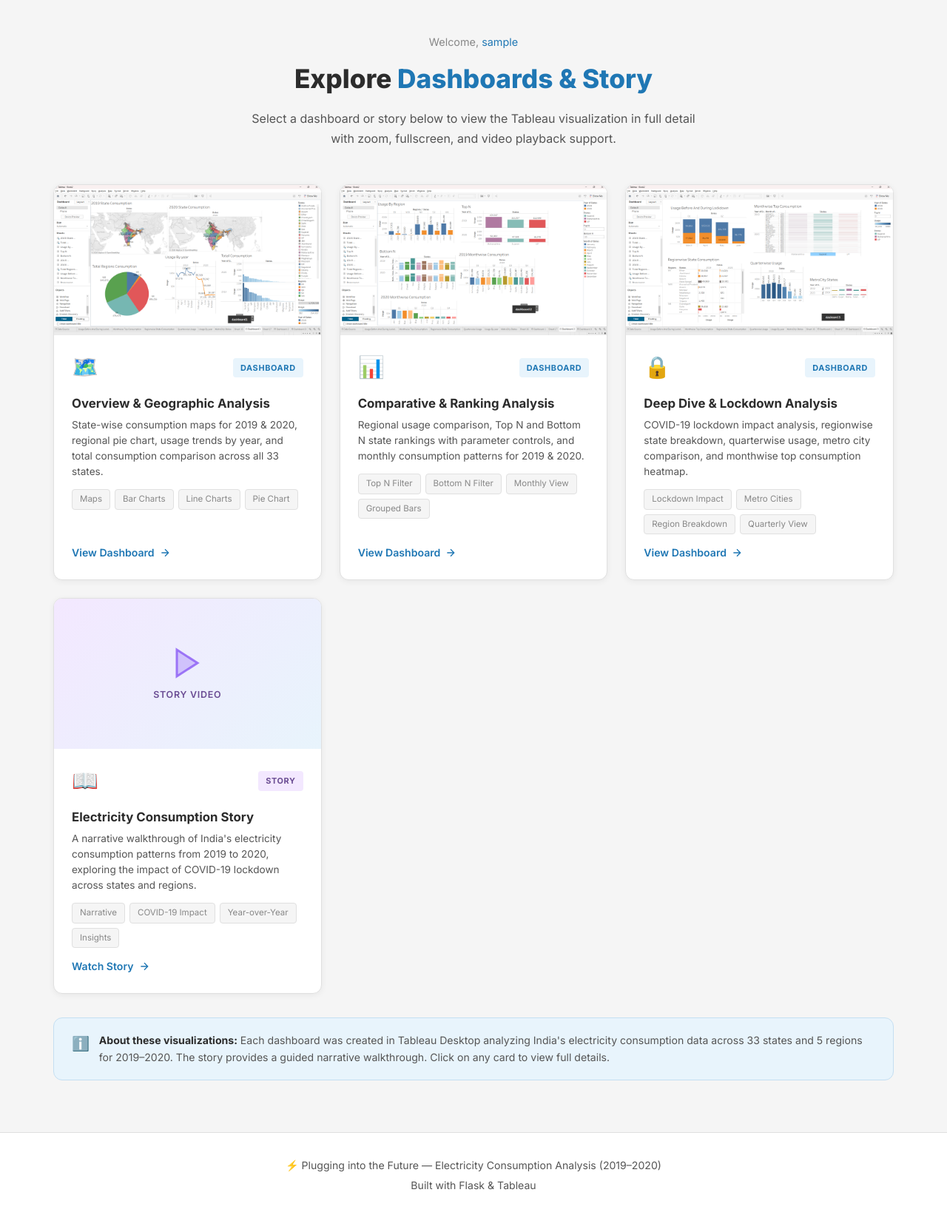
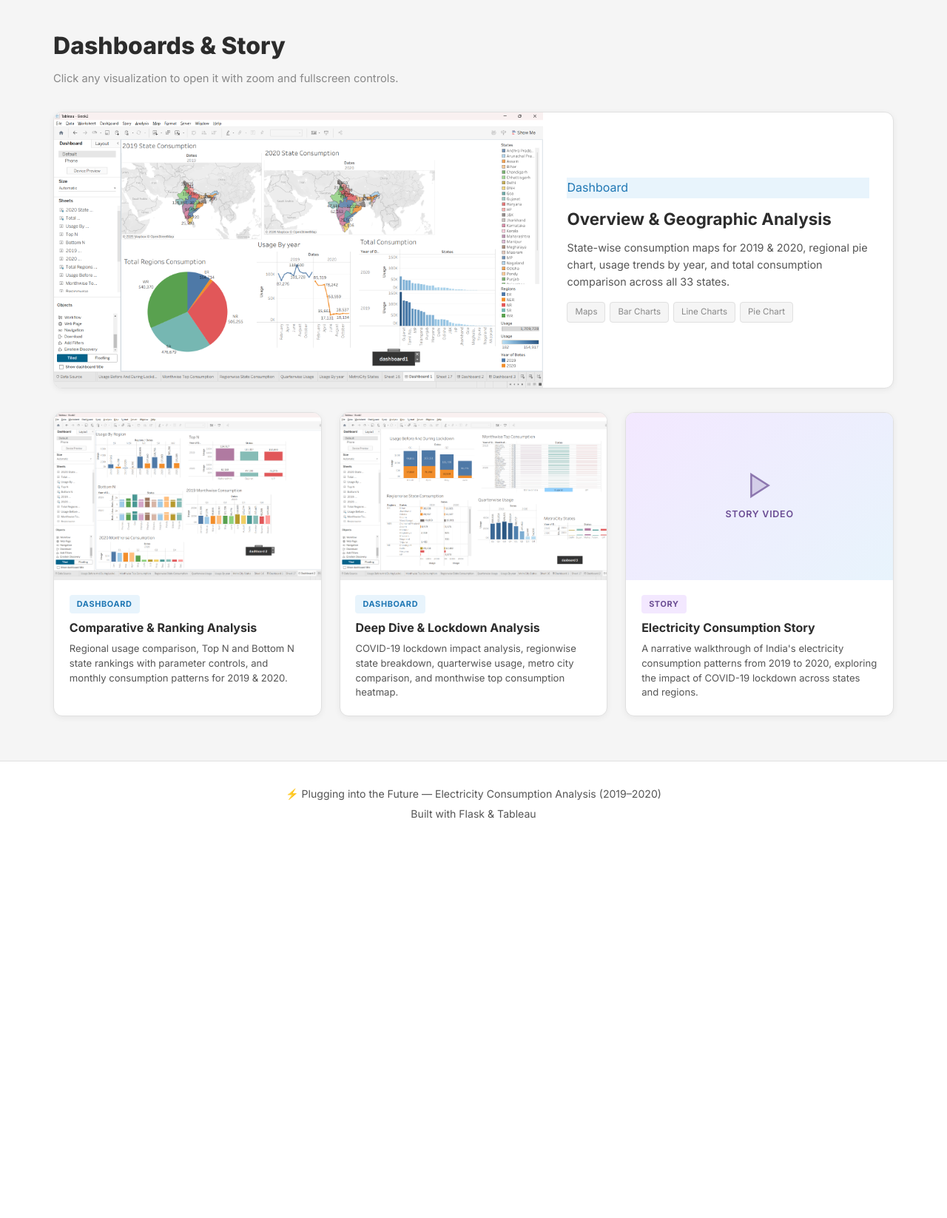
Before and after one commit to rookiecoder910/Plugging-into-the-Future-An-Exploration-of-Electricity-Consumption-Patterns, a Flask app: page /dashboards in a window 1280 px wide. Shown: the part 65-1711 px from the top of the page at 74% size. After the commit the page ends 1171 px from the top, so only its background shows below. Run offline with Flask 3, Linux system fonts and the light colour scheme; the visitor is signed in with stand-in values (Sample User, id 1).

Commit message:
feat: Add a new UI for displaying dashboards and stories, featuring a gallery layout and comprehensive styling.

```diff
--- a/webintegration/Dashboard and Story embed with UI With Flask/static/styles.css
+++ b/webintegration/Dashboard and Story embed with UI With Flask/static/styles.css
@@ -206,51 +206,48 @@ img { max-width: 100%; height: auto; display: block; }
 .demo-label { font-size: 0.72rem; font-weight: 700; text-transform: uppercase; letter-spacing: 0.08em; color: var(--accent-blue); display: block; margin-bottom: 0.2rem; }
 .demo-creds p { color: var(--text-secondary); font-size: 0.82rem; margin: 0; }
 
-/* ==================== Viz Grid (Dashboards Page) ==================== */
-.viz-grid { display: grid; grid-template-columns: repeat(auto-fill, minmax(360px, 1fr)); gap: 1.5rem; margin-bottom: 2rem; }
-.viz-card {
-    display: flex; flex-direction: column; background: #fff; border: 1px solid var(--border-color);
-    border-radius: var(--radius); transition: var(--transition);
-    color: var(--text-primary); position: relative; overflow: hidden;
-    box-shadow: var(--shadow-card);
+/* ==================== Gallery Page ==================== */
+.gallery-page { padding: 100px 0 60px; min-height: 100vh; }
+.gallery-header { margin-bottom: 2rem; }
+.gallery-header h1 { font-size: 2rem; font-weight: 800; color: var(--text-primary); margin-bottom: 0.3rem; }
+.gallery-header p { font-size: 0.92rem; color: var(--text-muted); }
+
+/* Featured Card (first dashboard, shown large) */
+.featured-card {
+    display: grid; grid-template-columns: 1.4fr 1fr; gap: 0;
+    background: #fff; border: 1px solid var(--border-color); border-radius: var(--radius);
+    overflow: hidden; box-shadow: var(--shadow-card); transition: var(--transition);
+    color: var(--text-primary); margin-bottom: 2rem;
 }
-.viz-card:hover { box-shadow: var(--shadow-lg); transform: translateY(-4px); color: var(--text-primary); border-color: var(--accent-blue); }
+.featured-card:hover { box-shadow: var(--shadow-lg); color: var(--text-primary); }
+.featured-img { overflow: hidden; background: var(--bg-secondary); }
+.featured-img img { width: 100%; height: 100%; object-fit: cover; object-position: top left; transition: transform 0.4s ease; }
+.featured-card:hover .featured-img img { transform: scale(1.02); }
+.featured-body { padding: 2rem; display: flex; flex-direction: column; justify-content: center; }
+.featured-body h2 { font-size: 1.4rem; font-weight: 700; margin: 0.6rem 0 0.5rem; color: var(--text-primary); }
+.featured-body p { font-size: 0.9rem; color: var(--text-secondary); line-height: 1.6; margin-bottom: 1rem; }
 
-/* Thumbnail */
-.viz-card-thumb { position: relative; overflow: hidden; aspect-ratio: 16/9; background: var(--bg-secondary); }
-.viz-card-thumb img { width: 100%; height: 100%; object-fit: cover; object-position: top left; transition: transform 0.4s ease; }
-.viz-card:hover .viz-card-thumb img { transform: scale(1.03); }
-.thumb-overlay {
-    position: absolute; inset: 0; background: rgba(0,0,0,0.35);
-    display: flex; align-items: center; justify-content: center;
-    opacity: 0; transition: var(--transition);
+/* Gallery Grid (remaining items) */
+.gallery-grid { display: grid; grid-template-columns: repeat(3, 1fr); gap: 1.5rem; }
+.gallery-card {
+    background: #fff; border: 1px solid var(--border-color); border-radius: var(--radius);
+    overflow: hidden; box-shadow: var(--shadow-card); transition: var(--transition);
+    color: var(--text-primary);
 }
-.viz-card:hover .thumb-overlay { opacity: 1; }
-.thumb-view-label {
-    display: flex; align-items: center; gap: 8px; background: var(--accent-blue);
-    color: #fff; padding: 10px 20px; border-radius: 6px; font-weight: 600; font-size: 0.85rem;
-}
+.gallery-card:hover { box-shadow: var(--shadow-lg); transform: translateY(-3px); color: var(--text-primary); }
+.gallery-card-img { overflow: hidden; aspect-ratio: 16/10; background: var(--bg-secondary); }
+.gallery-card-img img { width: 100%; height: 100%; object-fit: cover; object-position: top left; transition: transform 0.4s ease; }
+.gallery-card:hover .gallery-card-img img { transform: scale(1.03); }
+.gallery-card-info { padding: 1.1rem 1.3rem 1.3rem; }
+.gallery-card-info h3 { font-size: 1rem; font-weight: 700; margin: 0.4rem 0 0.3rem; color: var(--text-primary); }
+.gallery-card-info p { font-size: 0.82rem; color: var(--text-secondary); line-height: 1.5; margin: 0; }
 
-.viz-card-body { padding: 1.2rem 1.5rem 1.5rem; flex: 1; display: flex; flex-direction: column; }
-.viz-card-header { display: flex; align-items: center; justify-content: space-between; margin-bottom: 0.6rem; }
-.viz-icon { font-size: 1.8rem; }
-.viz-type-badge { font-size: 0.68rem; font-weight: 700; text-transform: uppercase; letter-spacing: 0.06em; padding: 4px 10px; border-radius: 4px; }
+/* Shared badge + tag styles (used in gallery and viewer) */
+.viz-type-badge { display: inline-block; font-size: 0.68rem; font-weight: 700; text-transform: uppercase; letter-spacing: 0.06em; padding: 3px 10px; border-radius: 4px; }
 .badge-dash { background: var(--accent-blue-light); color: var(--accent-blue); }
 .badge-story { background: #f3e8ff; color: var(--accent-purple); }
-.viz-card h3 { font-size: 1.05rem; font-weight: 700; margin-bottom: 0.3rem; color: var(--text-primary); }
-.viz-card p { color: var(--text-secondary); font-size: 0.85rem; margin-bottom: 0.8rem; line-height: 1.55; }
-.viz-tags { display: flex; flex-wrap: wrap; gap: 6px; margin-bottom: 0.8rem; }
+.viz-tags { display: flex; flex-wrap: wrap; gap: 6px; }
 .tag { background: var(--bg-secondary); border: 1px solid var(--border-color); padding: 3px 10px; border-radius: 4px; font-size: 0.72rem; color: var(--text-muted); }
-.viz-cta { display: flex; align-items: center; gap: 6px; font-size: 0.88rem; font-weight: 600; color: var(--accent-blue); margin-top: auto; }
-.viz-card:hover .viz-cta { color: var(--accent-blue-dark); }
-
-.embed-info-box {
-    background: var(--accent-blue-light); border: 1px solid #c4dff2;
-    border-radius: var(--radius); padding: 1.2rem 1.5rem; display: flex; gap: 0.8rem; align-items: flex-start;
-    font-size: 0.88rem; color: var(--text-secondary); line-height: 1.6;
-}
-.embed-info-box strong { color: var(--text-primary); }
-.info-icon { font-size: 1.2rem; flex-shrink: 0; }
 
 /* ==================== Viewer Page ==================== */
 .viewer-page { padding-top: 64px; min-height: 100vh; display: flex; flex-direction: column; background: var(--bg-secondary); }
@@ -367,14 +364,17 @@ img { max-width: 100%; height: auto; display: block; }
     .hero-text { display: flex; flex-direction: column; align-items: center; }
     .preview-grid { grid-template-columns: repeat(2, 1fr); }
     .about-split { grid-template-columns: 1fr; }
+    .featured-card { grid-template-columns: 1fr; }
+    .gallery-grid { grid-template-columns: repeat(2, 1fr); }
 }
 @media (max-width: 768px) {
     .hero-text h1 { font-size: 2rem; }
     .hero-landing { padding: 90px 0 40px; }
     .preview-grid { grid-template-columns: 1fr; }
-    .viz-grid { grid-template-columns: 1fr; }
+    .gallery-grid { grid-template-columns: 1fr; }
     .nav-links { gap: 0.8rem; }
     .section h2, .section-header h2 { font-size: 1.5rem; }
+    .gallery-header h1 { font-size: 1.5rem; }
     .viewer-info h1 { font-size: 1.15rem; }
     .auth-card { padding: 1.8rem; }
 }
--- a/webintegration/Dashboard and Story embed with UI With Flask/templates/dashboards.html
+++ b/webintegration/Dashboard and Story embed with UI With Flask/templates/dashboards.html
@@ -1,70 +1,61 @@
 {% extends "base.html" %}
-{% block title %}Dashboards & Story{% endblock %}
+{% block title %}Dashboards{% endblock %}
 
 {% block content %}
-<section class="section page-section">
+<section class="gallery-page">
     <div class="container">
-        <div class="section-header">
-            <div class="page-greeting">Welcome, <span class="gradient-text">{{ session.get('username', 'User') }}</span></div>
-            <h2>Explore <span class="gradient-text">Dashboards & Story</span></h2>
-            <p class="section-desc">Select a dashboard or story below to view the Tableau visualization in full detail with zoom, fullscreen, and video playback support.</p>
+        <!-- Simple page header — no greeting, no generic description -->
+        <div class="gallery-header">
+            <h1>Dashboards & Story</h1>
+            <p>Click any visualization to open it with zoom and fullscreen controls.</p>
         </div>
 
-        <div class="viz-grid">
-            {% for dash_id, dash in items.items() %}
-            <a href="{{ url_for('view_dash', dash_id=dash_id) }}" class="viz-card" id="viz-{{ dash_id }}">
-                <div class="viz-card-thumb">
+        <!-- Featured dashboard — make the first one big -->
+        {% set first_id = items.keys() | list %}
+        {% set featured = items[first_id[0]] %}
+        <a href="{{ url_for('view_dash', dash_id=first_id[0]) }}" class="featured-card" id="viz-{{ first_id[0] }}">
+            <div class="featured-img">
+                <img src="{{ url_for('static', filename=featured.media) }}" alt="{{ featured.title }}" loading="eager" />
+            </div>
+            <div class="featured-body">
+                <span class="badge-dash">Dashboard</span>
+                <h2>{{ featured.title }}</h2>
+                <p>{{ featured.description }}</p>
+                <div class="viz-tags">
+                    {% for tag in featured.tags %}
+                    <span class="tag">{{ tag }}</span>
+                    {% endfor %}
+                </div>
+            </div>
+        </a>
+
+        <!-- Rest of the items in a simpler grid -->
+        <div class="gallery-grid">
+            {% for dash_id in first_id[1:] %}
+            {% set dash = items[dash_id] %}
+            <a href="{{ url_for('view_dash', dash_id=dash_id) }}" class="gallery-card" id="viz-{{ dash_id }}">
+                <div class="gallery-card-img">
                     {% if dash.type == 'video' %}
                     <div class="video-thumb-placeholder">
-                        <svg width="48" height="48" viewBox="0 0 24 24" fill="none" stroke="currentColor" stroke-width="1.5">
-                            <polygon points="5 3 19 12 5 21 5 3" fill="rgba(139,92,246,0.3)" stroke="rgba(139,92,246,0.8)"/>
+                        <svg width="40" height="40" viewBox="0 0 24 24" fill="none" stroke="currentColor" stroke-width="1.5">
+                            <polygon points="5 3 19 12 5 21 5 3" fill="rgba(106,76,147,0.2)" stroke="rgba(106,76,147,0.7)"/>
                         </svg>
                         <span>Story Video</span>
                     </div>
                     {% else %}
                     <img src="{{ url_for('static', filename=dash.media) }}" alt="{{ dash.title }}" loading="lazy" />
                     {% endif %}
-                    <div class="thumb-overlay">
-                        <span class="thumb-view-label">
-                            {% if dash.type == 'video' %}
-                            <svg width="18" height="18" viewBox="0 0 24 24" fill="none" stroke="currentColor" stroke-width="2"><polygon points="5 3 19 12 5 21 5 3"/></svg>
-                            Watch Story
-                            {% else %}
-                            <svg width="18" height="18" viewBox="0 0 24 24" fill="none" stroke="currentColor" stroke-width="2"><circle cx="11" cy="11" r="8"/><path d="m21 21-4.35-4.35"/></svg>
-                            View Full Size
-                            {% endif %}
-                        </span>
-                    </div>
                 </div>
-                <div class="viz-card-body">
-                    <div class="viz-card-header">
-                        <div class="viz-icon">{{ dash.icon }}</div>
-                        <div class="viz-type-badge {% if dash_id == 'story' %}badge-story{% else %}badge-dash{% endif %}">
-                            {{ 'Story' if dash_id == 'story' else 'Dashboard' }}
-                        </div>
-                    </div>
+                <div class="gallery-card-info">
+                    <span class="{% if dash_id == 'story' %}badge-story{% else %}badge-dash{% endif %} viz-type-badge">
+                        {{ 'Story' if dash_id == 'story' else 'Dashboard' }}
+                    </span>
                     <h3>{{ dash.title }}</h3>
                     <p>{{ dash.description }}</p>
-                    <div class="viz-tags">
-                        {% for tag in dash.tags %}
-                        <span class="tag">{{ tag }}</span>
-                        {% endfor %}
-                    </div>
-                    <div class="viz-cta">
-                        <span>{{ 'Watch Story' if dash_id == 'story' else 'View Dashboard' }}</span>
-                        <svg width="16" height="16" viewBox="0 0 24 24" fill="none" stroke="currentColor" stroke-width="2"><path d="M5 12h14M12 5l7 7-7 7"/></svg>
-                    </div>
                 </div>
             </a>
             {% endfor %}
         </div>
-
-        <div class="embed-info-box">
-            <div class="info-icon">ℹ️</div>
-            <div>
-                <strong>About these visualizations:</strong> Each dashboard was created in Tableau Desktop analyzing India's electricity consumption data across 33 states and 5 regions for 2019–2020. The story provides a guided narrative walkthrough. Click on any card to view full details.
-            </div>
-        </div>
     </div>
 </section>
 {% endblock %}
```
